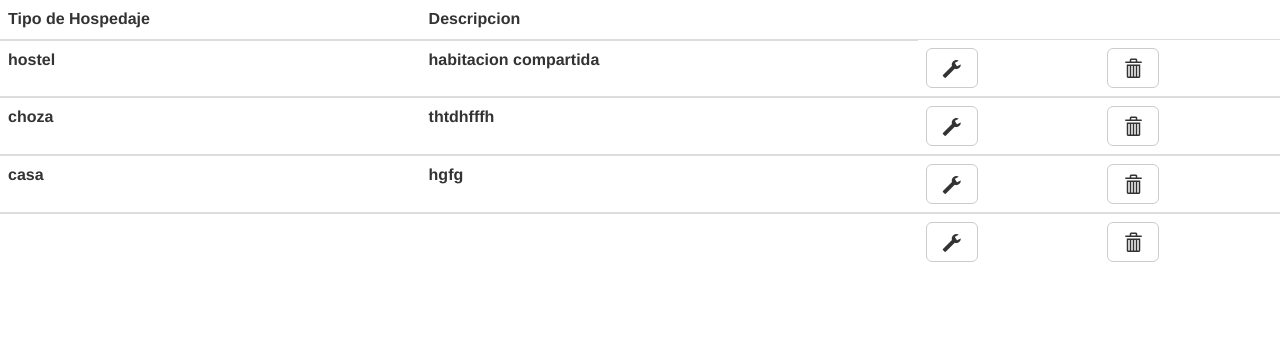
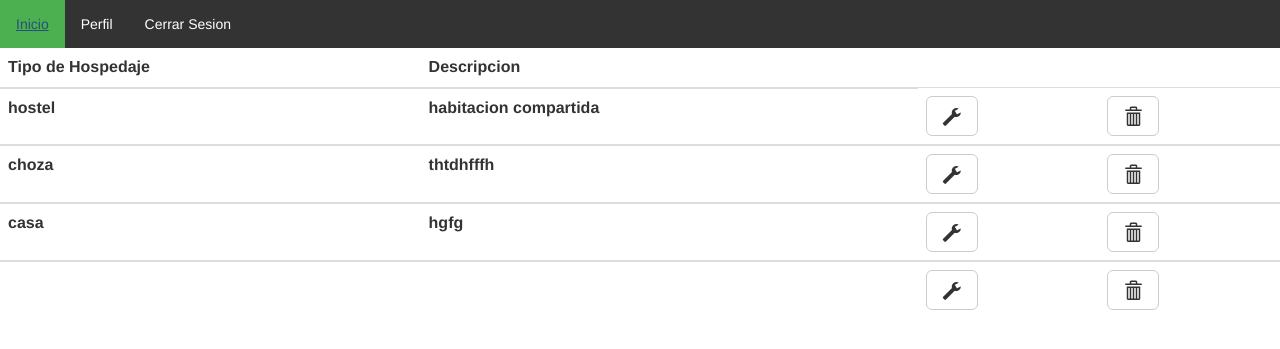
Before and after one commit to agustintc/couchinn-grupo26-ing2, a PHP site: page /listar_tipo_hospedajes.php in a window 1280 px wide. Shown: the top 349 px of the page. Run offline with PHP 8.4, Linux system fonts and the light colour scheme; data comes from the database, SQL or seed files in the repository; lists and menus that the app fills with data are empty.

Commit message:
Se agrega el listar tipos para el admin

```diff
--- a/Demo 1/htdocs/listar_tipo_hospedajes.php
+++ b/Demo 1/htdocs/listar_tipo_hospedajes.php
@@ -2,8 +2,73 @@
 <head>
 	    <!-- Bootstrap core CSS -->
     <link href="boots/css/bootstrap.min.css" rel="stylesheet">
+
+
+
+
+<style>
+ul {
+    list-style-type: none;
+    margin: 0;
+    padding: 0;
+    overflow: hidden;
+    background-color: #333;
+}
+
+li {
+    float: left;
+}
+
+li a {
+    display: block;
+    color: white;
+    text-align: center;
+    padding: 14px 16px;
+    text-decoration: none;
+}
+
+li a:hover:not(.active) {
+    background-color: #111;
+}
+
+.active {
+    background-color: #4CAF50;
+}
+.div-table{
+  display:table;
+  margin:auto;
+  width:auto;
+  background-color:#eee;
+  border:1px solid  #666666;
+  border-spacing:5px;
+}
+
+.div-row{
+  display:table-row;
+  width:auto;
+  clear:both;
+}
+.div-col{
+  float:left;/*fix for  buggy browsers*/
+  display:table-column;
+  width:200px;
+  background-color:#ccc;
+}
+
+
+.div-th{
+	float:left;
+	width:200px;
+}
+</style>
 <head>
 <body>
+<ul>
+	<li><a class="active" href="#home">Inicio</a></li>
+	<li><a href="perfil.php">Perfil</a></li>
+  <li><a href="logout.php">Cerrar Sesion</a> </li>
+	</ul>
+
 <?php
 
 		require_once('conexion.php');
```
Also changed, not shown: Demo 1/htdocs/inicio.php (+17 -3 lines), Demo 1/htdocs/perfil.php (+73 -2 lines).
